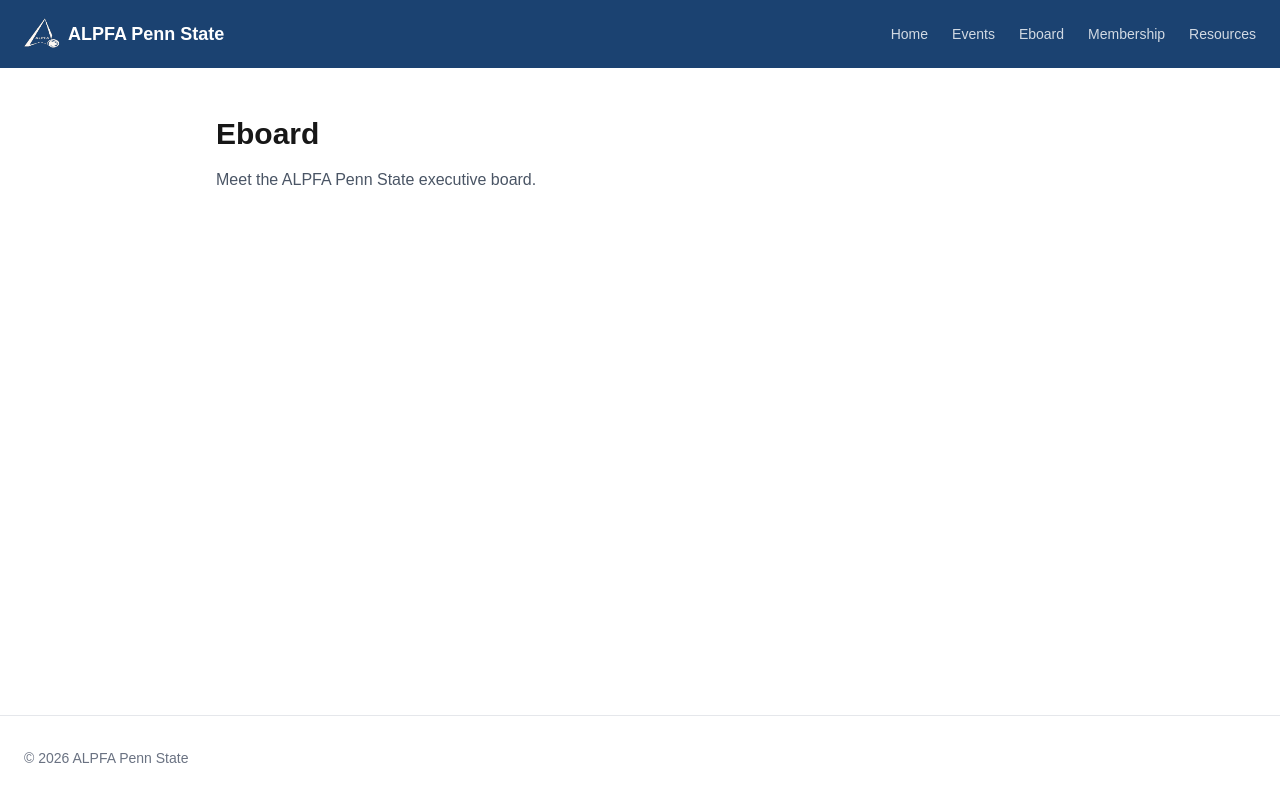
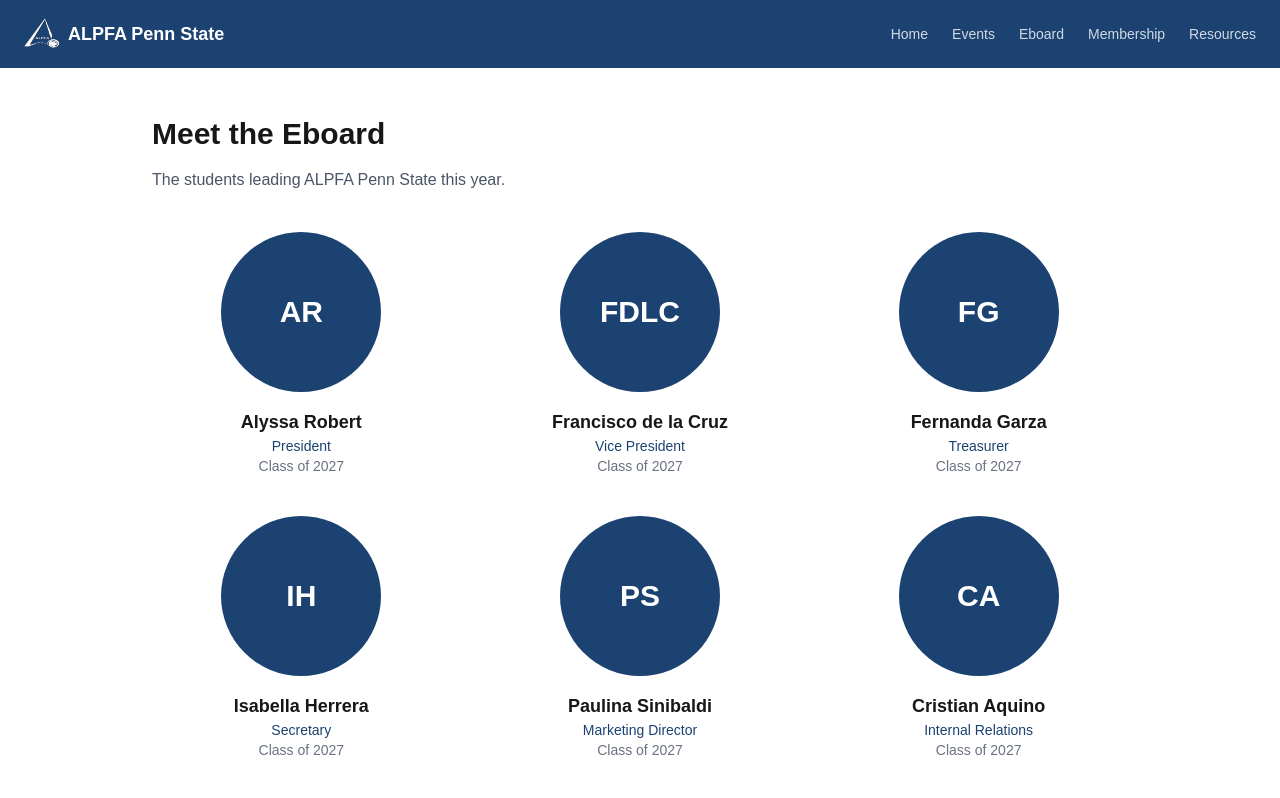
Before and after one commit to CristianAquino22/alpfa-psu-site, a Next.js app: page /eboard in a window 1280 px wide. Shown: the top 798 px of the page. Built offline with nearby package versions, Linux system fonts and the light colour scheme.

Commit message:
content: add eboard page with real members

```diff
--- a/src/app/eboard/page.tsx
+++ b/src/app/eboard/page.tsx
@@ -1,10 +1,27 @@
+import EboardCard, { type Member } from "@/components/EboardCard";
+
+const members: Member[] = [
+    { name: "Alyssa Robert", role: "President", gradYear: 2027 },
+    { name: "Francisco de la Cruz", role: "Vice President", gradYear: 2027 },
+    { name: "Fernanda Garza", role: "Treasurer", gradYear: 2027 },
+    { name: "Isabella Herrera", role: "Secretary", gradYear: 2027 },
+    { name: "Paulina Sinibaldi", role: "Marketing Director", gradYear: 2027 },
+    { name: "Cristian Aquino", role: "Internal Relations", gradYear: 2027 },
+    { name: "Diego Ramirez", role: "External Relations", gradYear: 2029 },
+];
+
 export default function EboardPage() {
     return (
-        <div className="px-6 py-12 max-w-4xl mx-auto">
-            <h1 className="text-3xl font-bold mb-4">Eboard</h1>
-            <p className="text-gray-600">
-                Meet the ALPFA Penn State executive board.
+        <div className="px-6 py-12 max-w-5xl mx-auto">
+            <h1 className="text-3xl font-bold mb-4">Meet the Eboard</h1>
+            <p className="text-gray-600 mb-10">
+                The students leading ALPFA Penn State this year.
             </p>
+            <div className="grid sm:grid-cols-2 md:grid-cols-3 gap-10">
+                {members.map((member) => (
+                    <EboardCard key={member.name} member={member} />
+                ))}
+            </div>
         </div>
     );
 }
--- /dev/null
+++ b/src/components/EboardCard.tsx
@@ -0,0 +1,53 @@
+import Image from "next/image";
+
+export type Member = {
+    name: string;
+    role: string;
+    gradYear: number;
+    major?: string;
+    funFact?: string;
+    photo?: string;
+};
+
+function getInitials(name: string) {
+    return name
+        .split(" ")
+        .map((part) => part[0])
+        .join("")
+        .toUpperCase();
+}
+
+export default function EboardCard({ member }: { member: Member }) {
+    return (
+        <div className="text-center">
+            {member.photo ? (
+                <Image
+                    src={member.photo}
+                    alt={member.name}
+                    width={160}
+                    height={160}
+                    className="rounded-full object-cover mx-auto mb-4 w-40 h-40"
+                />
+            ) : (
+                <div className="w-40 h-40 rounded-full bg-alpfa-blue text-white flex items-center justify-center text-3xl font-bold mx-auto mb-4">
+                    {getInitials(member.name)}
+                </div>
+            )}
+            <h3 className="font-semibold text-lg">{member.name}</h3>
+            <p className="text-alpfa-blue text-sm font-medium">{member.role}</p>
+            {member.major && (
+                <p className="text-gray-500 text-sm">
+                    {member.major} • Class of {member.gradYear}
+                </p>
+            )}
+            {!member.major && (
+                <p className="text-gray-500 text-sm">Class of {member.gradYear}</p>
+            )}
+            {member.funFact && (
+                <p className="text-gray-600 text-sm italic mt-2">
+                    &ldquo;{member.funFact}&rdquo;
+                </p>
+            )}
+        </div>
+    );
+}
```
